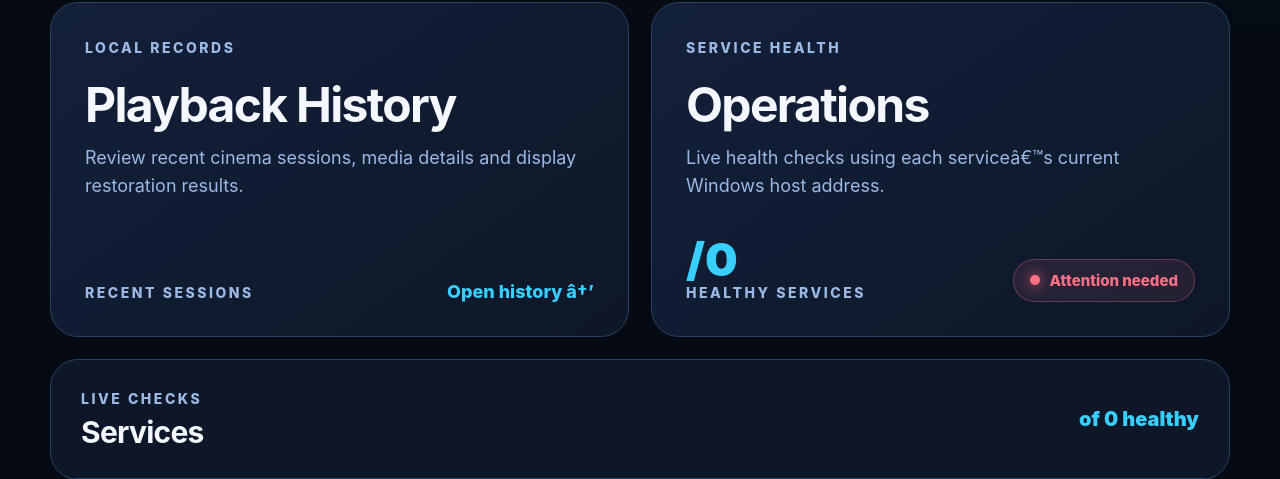
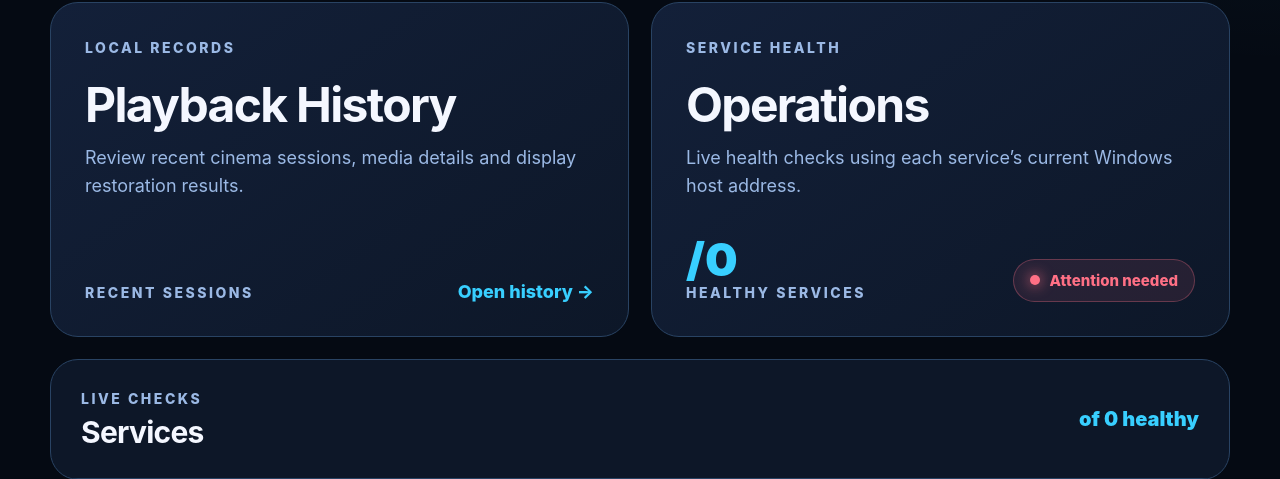
Before and after one commit to tricksterdude/Orion, a Python web app: template app/api/templates/home.html in a window 1280 px wide. Shown: the part 446-925 px from the top of the page. Run offline with Jinja, Linux system fonts and the light colour scheme; the template is opened without the code that fills it, so the values that code supplies are empty.

Commit message:
Fix home page text encoding

```diff
--- a/app/api/templates/home.html
+++ b/app/api/templates/home.html
@@ -399,7 +399,7 @@
                         </div>
 
                         <span class="open-label">
-                            Open history â†’
+                            Open history →
                         </span>
                     </div>
                 </div>
@@ -415,7 +415,7 @@
                         <h2>Operations</h2>
 
                         <p>
-                            Live health checks using each serviceâ€™s
+                            Live health checks using each service’s
                             current Windows host address.
                         </p>
                     </div>
```
Also changed, not shown: tests/test_home_page.py (+4 -1 lines).
